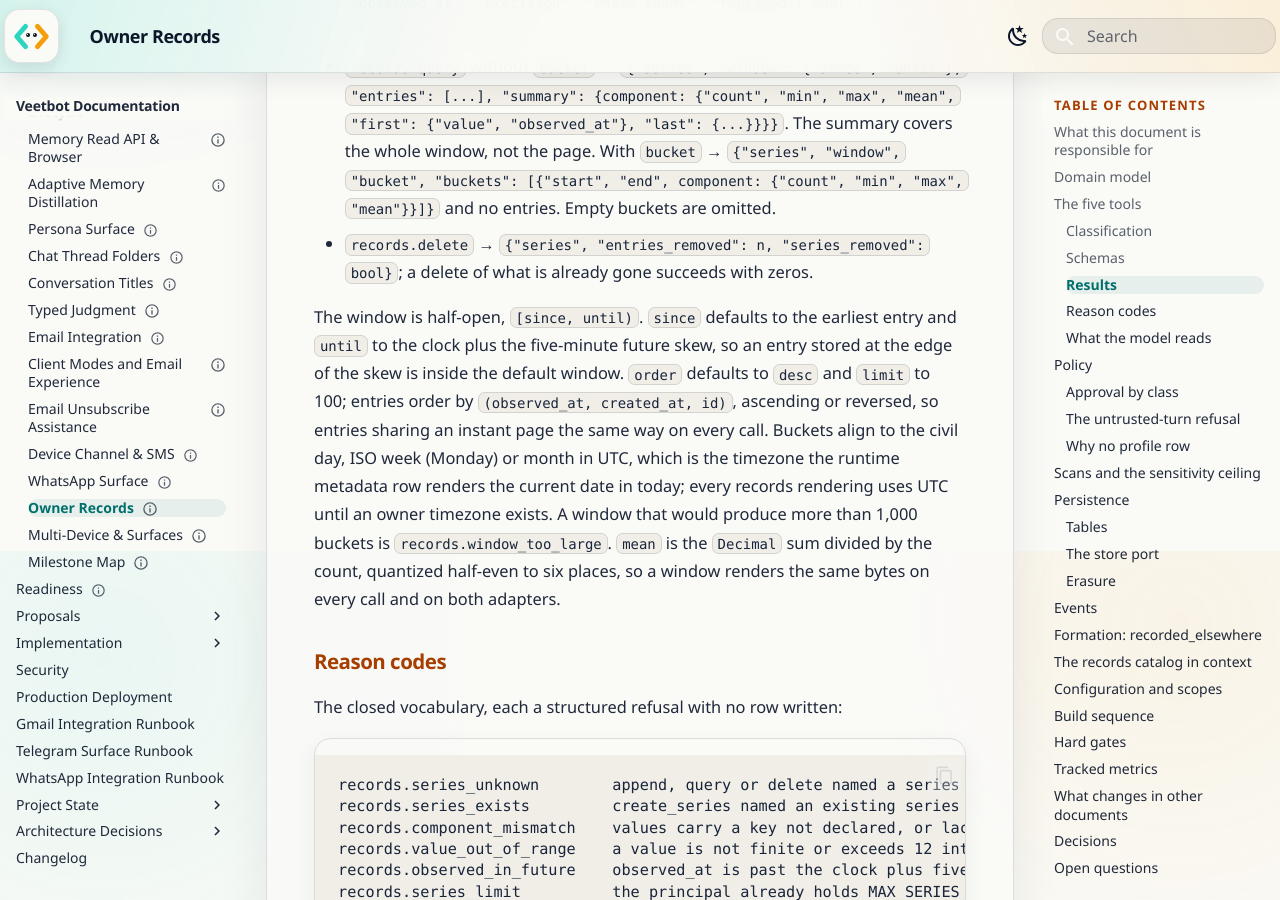
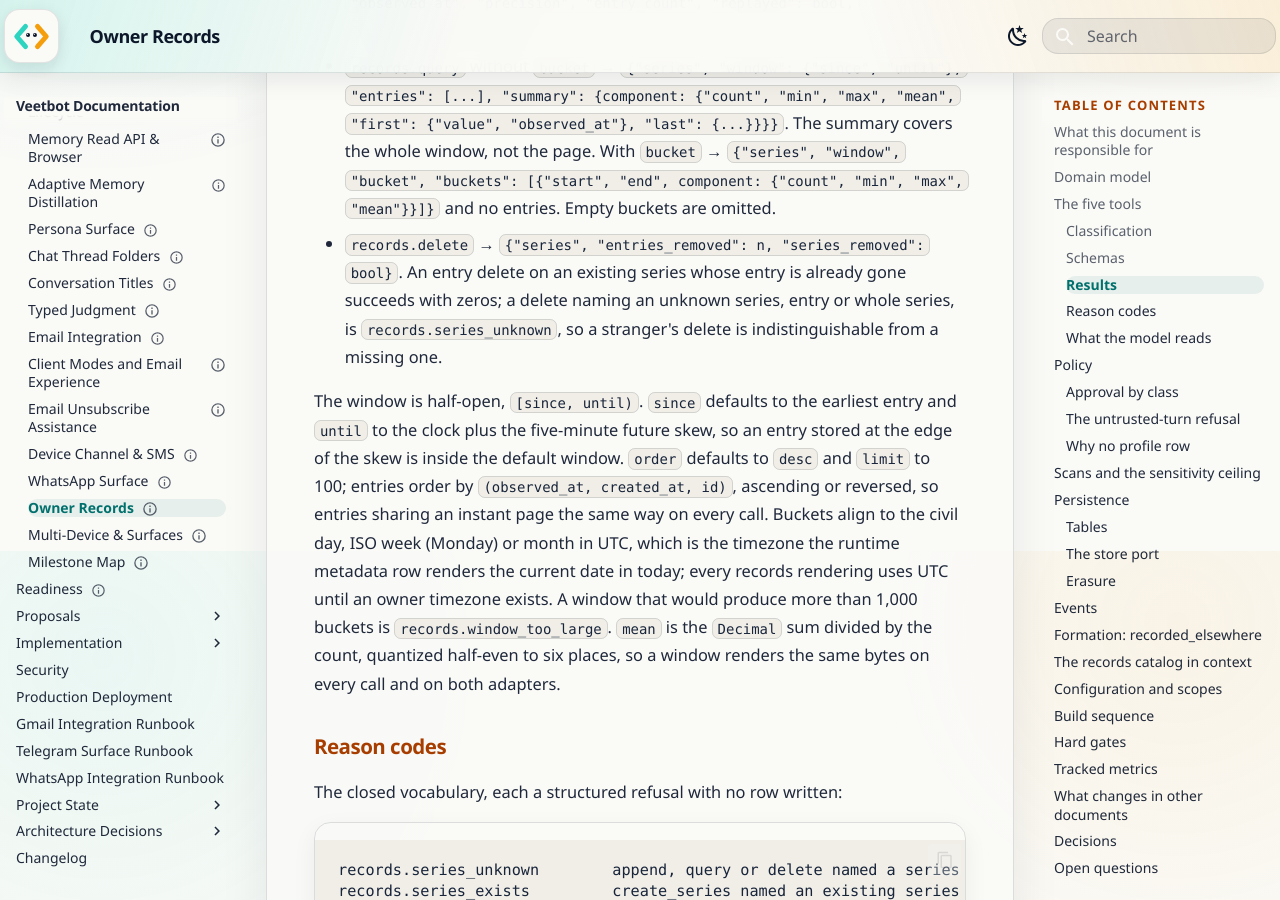
Before and after one commit to avitus/veetbot, an MkDocs documentation site: the page built from docs/plan/owner-records.md, in a window 1280 px wide and 900 px high, scrolled down 7549 px. Built offline with MkDocs 1.6.1 and Material for MkDocs 9.7.7, drawn with Linux system fonts in a browser that asks for light colours.

Commit message:
docs(records): an unknown series stays series_unknown on delete
Gate 1 wins: the service cannot tell "already gone" from "never yours",
so only an entry delete on an existing series whose entry is gone
succeeds with zeros; a delete naming an unknown series is
records.series_unknown, indistinguishable from a stranger's delete.

Reading-Lane: A
Co-Authored-By: Claude Fable 5.1 <noreply@anthropic.com>
Glen-Conversation: fcaa6074-ca68-408f-99a0-e7f1789f2330

```diff
--- a/docs/plan/owner-records.md
+++ b/docs/plan/owner-records.md
@@ -299,7 +299,10 @@ and a `structured` body the harness and the clients read.
   "window", "bucket", "buckets": [{"start", "end", component: {"count",
   "min", "max", "mean"}}]}` and no entries. Empty buckets are omitted.
 - `records.delete` → `{"series", "entries_removed": n, "series_removed":
-  bool}`; a delete of what is already gone succeeds with zeros.
+  bool}`. An entry delete on an existing series whose entry is already gone
+  succeeds with zeros; a delete naming an unknown series, entry or whole
+  series, is `records.series_unknown`, so a stranger's delete is
+  indistinguishable from a missing one.
 
 The window is half-open, `[since, until)`. `since` defaults to the earliest
 entry and `until` to the clock plus the five-minute future skew, so an entry
```
